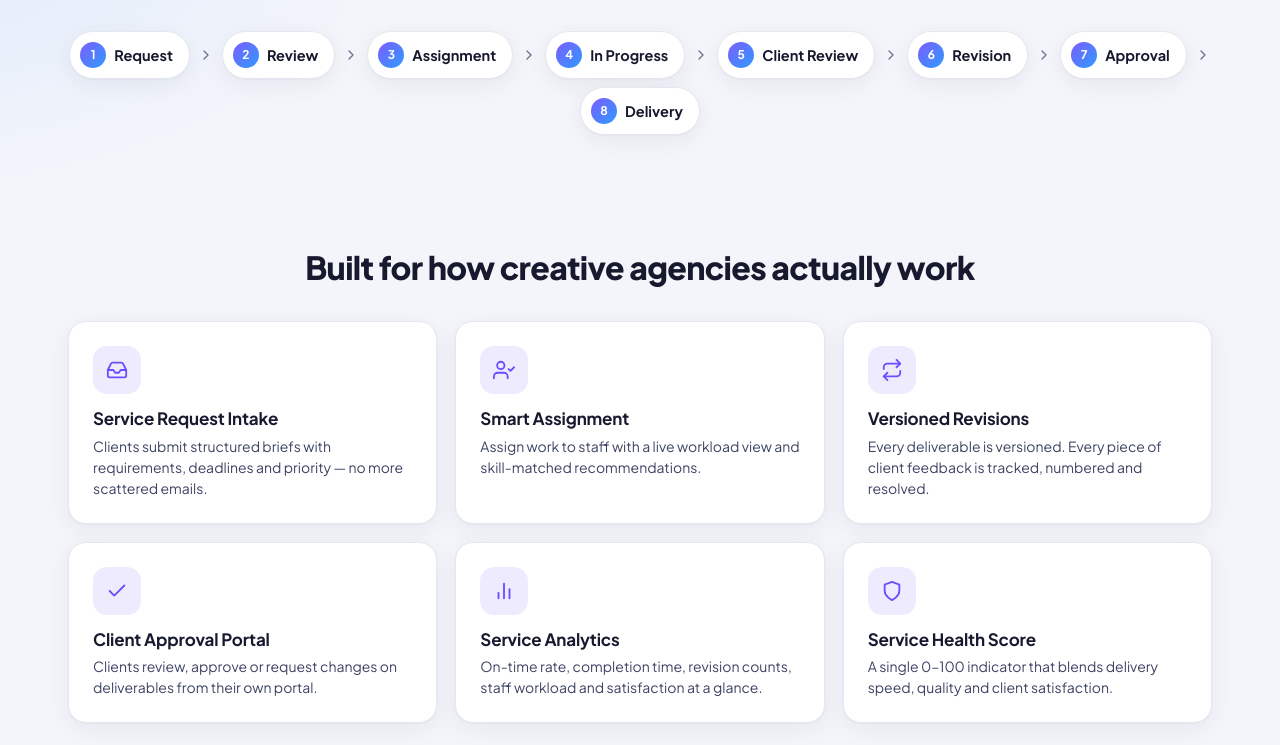
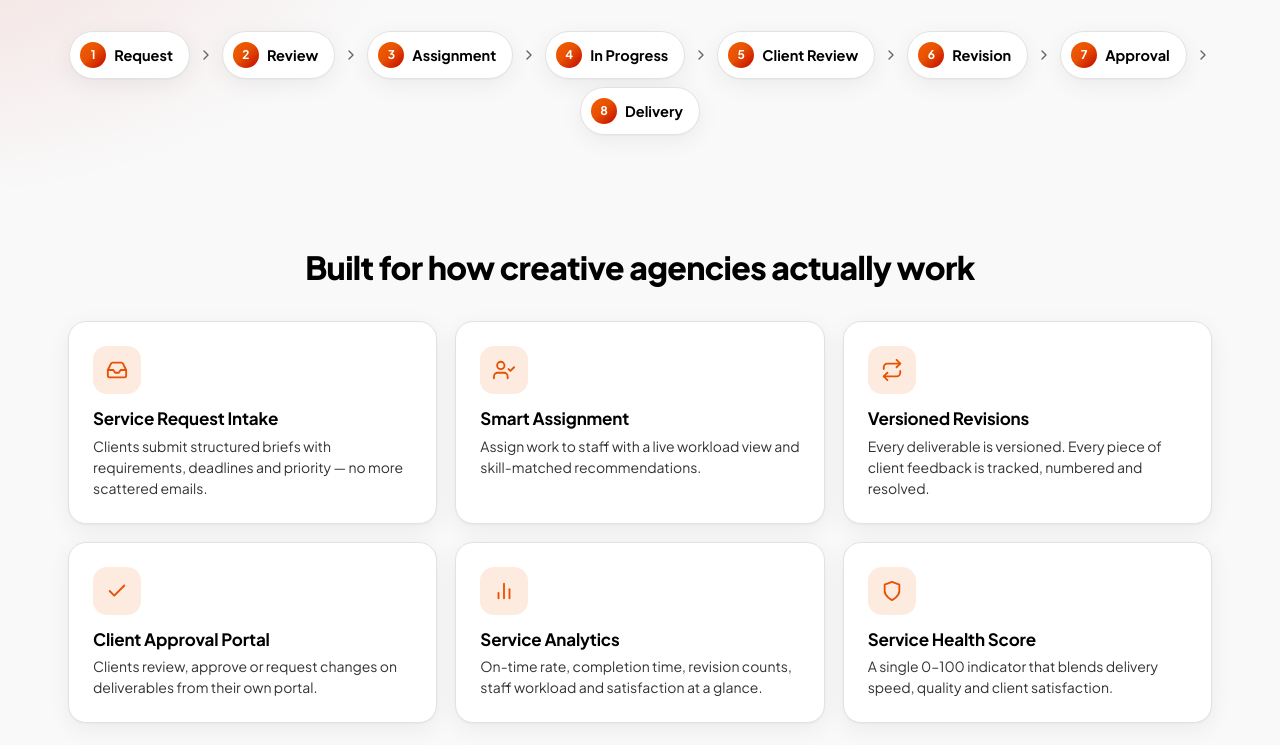
Before and after one commit to rensiast/flowdesk_web, a plain HTML site: page index.html in a window 1280 px wide. Shown: the part 702-1447 px from the top of the page. Drawn offline with Linux system fonts and the light colour scheme.

Commit message:
Retheme UI to orange/black brand palette
Replace the purple/blue theme with Branding Orange (#E85002), a black
and gray scale, and the beige-orange-red-black branding gradient.

- Rework light/dark color tokens; add --primary-rgb and --grad-hero
- Swap hard-coded purple shadows, backdrop and button colors
- Update status, priority, avatar and seeded service colors
- Recolor the logo and favicon gradient

```diff
--- a/css/styles.css
+++ b/css/styles.css
@@ -2,51 +2,60 @@
    FlowDesk — Styles
    ========================================================= */
 
+/* Palette — Branding Orange #E85002 · Primary #000000 · Dark Gray #333333
+   Gray #646464 · Light Gray #A7A7A7 · White #F9F9F9
+   Branding gradient: #D9C3AB → #F16001 → #C10801 → #000000 */
 :root {
-  --bg: #f4f5fb;
+  --bg: #f9f9f9;
   --surface: #ffffff;
-  --surface-2: #f8f9fd;
-  --surface-3: #eef0f8;
-  --border: #e5e7f0;
-  --text: #171a2f;
-  --text-2: #3d4363;
-  --muted: #6c7392;
-  --track: #eceef6;
-  --primary: #6c4dff;
-  --primary-2: #2f9bff;
-  --primary-soft: #efebff;
-  --green: #14b88a;
-  --amber: #f0a020;
-  --red: #ec4d63;
-  --blue: #2f9bff;
-  --violet: #7c5cff;
-  --pink: #e05bd8;
-  --teal: #00a6b8;
-  --shadow-sm: 0 1px 2px rgba(23, 26, 47, .06);
-  --shadow: 0 1px 2px rgba(23, 26, 47, .04), 0 6px 24px rgba(23, 26, 47, .06);
-  --shadow-lg: 0 24px 64px rgba(23, 26, 47, .18);
+  --surface-2: #f4f4f4;
+  --surface-3: #ececec;
+  --border: #e2e2e2;
+  --text: #000000;
+  --text-2: #333333;
+  --muted: #646464;
+  --track: #ececec;
+  --primary: #e85002;
+  --primary-2: #c10801;
+  --primary-soft: #fdebe0;
+  --primary-rgb: 232, 80, 2;
+  --green: #14a37a;
+  --amber: #e89a0c;
+  --red: #d92d2d;
+  --blue: #e85002;
+  --violet: #9c7653;
+  --pink: #f16001;
+  --teal: #646464;
+  --shadow-sm: 0 1px 2px rgba(0, 0, 0, .06);
+  --shadow: 0 1px 2px rgba(0, 0, 0, .04), 0 6px 24px rgba(0, 0, 0, .06);
+  --shadow-lg: 0 24px 64px rgba(0, 0, 0, .2);
   --radius: 14px;
   --radius-sm: 10px;
   --sidebar: 252px;
-  --grad: linear-gradient(135deg, #7c5cff 0%, #2f9bff 100%);
+  --grad: linear-gradient(135deg, #f16001 0%, #e85002 45%, #c10801 100%);
+  --grad-hero: linear-gradient(120deg, #d9c3ab -15%, #f16001 22%, #c10801 62%, #000000 100%);
   color-scheme: light;
 }
 
 [data-theme="dark"] {
-  --bg: #0d0f1c;
-  --surface: #161a2d;
-  --surface-2: #1b1f35;
-  --surface-3: #232843;
-  --border: #282d48;
-  --text: #eceefb;
-  --text-2: #c3c7e2;
-  --muted: #9097b8;
-  --track: #252a45;
-  --primary: #8b70ff;
-  --primary-soft: #2a2550;
-  --shadow-sm: 0 1px 2px rgba(0, 0, 0, .3);
-  --shadow: 0 1px 2px rgba(0, 0, 0, .25), 0 8px 28px rgba(0, 0, 0, .25);
-  --shadow-lg: 0 24px 64px rgba(0, 0, 0, .55);
+  --bg: #000000;
+  --surface: #141414;
+  --surface-2: #1b1b1b;
+  --surface-3: #262626;
+  --border: #333333;
+  --text: #f9f9f9;
+  --text-2: #d4d4d4;
+  --muted: #a7a7a7;
+  --track: #2a2a2a;
+  --primary: #f16001;
+  --primary-soft: #3a1a08;
+  --primary-rgb: 241, 96, 1;
+  --red: #f0443f;
+  --violet: #d9c3ab;
+  --teal: #a7a7a7;
+  --shadow-sm: 0 1px 2px rgba(0, 0, 0, .5);
+  --shadow: 0 1px 2px rgba(0, 0, 0, .4), 0 8px 28px rgba(0, 0, 0, .45);
+  --shadow-lg: 0 24px 64px rgba(0, 0, 0, .7);
   color-scheme: dark;
 }
 
@@ -87,8 +96,8 @@ kbd { background: var(--surface-3); border: 1px solid var(--border); border-bott
   transition: transform .12s, box-shadow .2s, background .2s, border-color .2s; text-decoration: none !important;
 }
 .btn:active { transform: translateY(1px); }
-.btn-primary { background: var(--grad); color: #fff; box-shadow: 0 4px 14px rgba(108, 77, 255, .3); }
-.btn-primary:hover { box-shadow: 0 6px 20px rgba(108, 77, 255, .42); }
+.btn-primary { background: var(--grad); color: #fff; box-shadow: 0 4px 14px rgba(var(--primary-rgb), .3); }
+.btn-primary:hover { box-shadow: 0 6px 20px rgba(var(--primary-rgb), .42); }
 .btn-success { background: var(--green); color: #fff; box-shadow: 0 4px 14px rgba(20, 184, 138, .3); }
 .btn-success:hover { filter: brightness(1.05); }
 .btn-danger { background: var(--red); color: #fff; }
@@ -96,7 +105,7 @@ kbd { background: var(--surface-3); border: 1px solid var(--border); border-bott
 .btn-danger-ghost:hover { background: color-mix(in srgb, var(--red) 10%, transparent); }
 .btn-ghost { background: var(--surface); color: var(--text); border-color: var(--border); }
 .btn-ghost:hover { border-color: var(--primary); color: var(--primary); }
-.btn-light { background: #fff; color: #3a2bb0; box-shadow: 0 6px 20px rgba(0, 0, 0, .15); }
+.btn-light { background: #fff; color: #c10801; box-shadow: 0 6px 20px rgba(0, 0, 0, .15); }
 .btn-sm { height: 32px; padding: 0 12px; font-size: 13px; border-radius: 8px; }
 .btn-block { width: 100%; height: 44px; }
 .icon-btn {
@@ -439,7 +448,7 @@ input[type=range] { padding: 0; height: 24px; accent-color: var(--primary); bord
 /* ---------- Modal ---------- */
 #modal-root { position: fixed; inset: 0; z-index: 100; display: none; place-items: center; padding: 16px; }
 #modal-root.open { display: grid; }
-.modal-backdrop { position: absolute; inset: 0; background: rgba(10, 12, 28, .55); backdrop-filter: blur(4px); animation: fadeIn .2s; }
+.modal-backdrop { position: absolute; inset: 0; background: rgba(0, 0, 0, .55); backdrop-filter: blur(4px); animation: fadeIn .2s; }
 .modal { position: relative; width: 100%; max-width: 520px; max-height: calc(100vh - 32px); display: flex; flex-direction: column; background: var(--surface); border-radius: 18px; box-shadow: var(--shadow-lg); animation: pop .25s cubic-bezier(.2, .9, .3, 1.2); border: 1px solid var(--border); }
 .modal form { display: flex; flex-direction: column; min-height: 0; max-height: inherit; }
 .modal.sm { max-width: 440px; }
@@ -509,7 +518,7 @@ input[type=range] { padding: 0; height: 24px; accent-color: var(--primary); bord
 .fb-card p { font-style: italic; }
 
 /* ---------- Client portal ---------- */
-.welcome { display: flex; justify-content: space-between; align-items: center; gap: 20px; flex-wrap: wrap; padding: 30px; border-radius: 20px; background: var(--grad); color: #fff; margin-bottom: 20px; position: relative; overflow: hidden; box-shadow: 0 14px 40px rgba(108, 77, 255, .3); }
+.welcome { display: flex; justify-content: space-between; align-items: center; gap: 20px; flex-wrap: wrap; padding: 30px; border-radius: 20px; background: var(--grad-hero); color: #fff; margin-bottom: 20px; position: relative; overflow: hidden; box-shadow: 0 14px 40px rgba(var(--primary-rgb), .3); }
 .welcome::after { content: ''; position: absolute; right: -60px; top: -80px; width: 280px; height: 280px; border-radius: 50%; background: rgba(255, 255, 255, .1); }
 .welcome::before { content: ''; position: absolute; right: 140px; bottom: -120px; width: 220px; height: 220px; border-radius: 50%; background: rgba(255, 255, 255, .07); }
 .welcome h1 { font-size: 28px; font-weight: 800; margin: 8px 0 6px; }
@@ -570,7 +579,7 @@ input[type=range] { padding: 0; height: 24px; accent-color: var(--primary); bord
 .version { display: flex; gap: 16px; position: relative; padding-bottom: 18px; }
 .version:not(:last-child)::before { content: ''; position: absolute; left: 21px; top: 44px; bottom: 0; width: 2px; background: var(--border); }
 .v-chip { width: 44px; height: 44px; border-radius: 12px; background: var(--surface-3); display: grid; place-items: center; font-weight: 800; color: var(--text-2); flex-shrink: 0; }
-.version.pending .v-chip { background: var(--grad); color: #fff; box-shadow: 0 6px 16px rgba(108, 77, 255, .35); }
+.version.pending .v-chip { background: var(--grad); color: #fff; box-shadow: 0 6px 16px rgba(var(--primary-rgb), .35); }
 .v-body { flex: 1; min-width: 0; padding: 12px 14px; border: 1px solid var(--border); border-radius: 12px; background: var(--surface-2); }
 .version.pending .v-body { border-color: color-mix(in srgb, var(--amber) 50%, var(--border)); background: color-mix(in srgb, var(--amber) 5%, var(--surface)); }
 .v-head { display: flex; justify-content: space-between; gap: 10px; align-items: center; flex-wrap: wrap; }
@@ -750,7 +759,7 @@ input[type=range] { padding: 0; height: 24px; accent-color: var(--primary); bord
 @media (max-width: 1024px) {
   .sidebar { transform: translateX(-100%); box-shadow: var(--shadow-lg); }
   body.nav-open .sidebar { transform: none; }
-  body.nav-open .nav-scrim { display: block; position: fixed; inset: 0; background: rgba(10, 12, 28, .45); z-index: 35; }
+  body.nav-open .nav-scrim { display: block; position: fixed; inset: 0; background: rgba(0, 0, 0, .45); z-index: 35; }
   .main-col { margin-left: 0; }
   .only-mobile { display: inline-grid; }
   .kpis { grid-template-columns: repeat(2, minmax(0, 1fr)); }
--- a/js/app.js
+++ b/js/app.js
@@ -470,7 +470,7 @@ const Act = {
   },
 
   serviceForm(id) {
-    const s = id ? Store.service(id) : { color: '#7c5cff', icon: 'pen', baseDays: 7 };
+    const s = id ? Store.service(id) : { color: '#e85002', icon: 'pen', baseDays: 7 };
     const icons = ['pen', 'code', 'film', 'present', 'share', 'box', 'layers', 'zap'];
     UI.modal({
       title: id ? 'Edit service' : 'Add service', size: 'md',
--- a/js/store.js
+++ b/js/store.js
@@ -32,11 +32,11 @@ function seed() {
 
   /* Services */
   const svc = (id, name, description, baseDays, icon, color) => db.services.push({ id, name, description, baseDays, icon, color, active: true });
-  svc('s_gd', 'Graphic Design', 'Logos, brand identity, print collateral, packaging and layouts.', 10, 'pen', '#7c5cff');
-  svc('s_web', 'Web Development', 'Websites, landing pages and web apps built responsive-first.', 25, 'code', '#2f9bff');
-  svc('s_vid', 'Video Editing', 'Promotional videos, reels, testimonials and motion graphics.', 12, 'film', '#ff6b6b');
-  svc('s_pres', 'Presentation Design', 'Pitch decks, reports and keynote presentations.', 6, 'present', '#ffb020');
-  svc('s_soc', 'Social Media Content', 'Campaign visuals, captions and monthly content calendars.', 8, 'share', '#14b88a');
+  svc('s_gd', 'Graphic Design', 'Logos, brand identity, print collateral, packaging and layouts.', 10, 'pen', '#e85002');
+  svc('s_web', 'Web Development', 'Websites, landing pages and web apps built responsive-first.', 25, 'code', '#646464');
+  svc('s_vid', 'Video Editing', 'Promotional videos, reels, testimonials and motion graphics.', 12, 'film', '#c10801');
+  svc('s_pres', 'Presentation Design', 'Pitch decks, reports and keynote presentations.', 6, 'present', '#e89a0c');
+  svc('s_soc', 'Social Media Content', 'Campaign visuals, captions and monthly content calendars.', 8, 'share', '#9c7653');
 
   /* Agency users */
   const user = (id, name, email, role, title, extra = {}) => db.users.push(Object.assign({ id, name, email, password: 'demo123', role, title, createdAt: daysFromNow(-200) }, extra));
--- a/js/ui.js
+++ b/js/ui.js
@@ -62,13 +62,13 @@ const ICONS = {
 };
 
 const STATUS_COLORS = {
-  'Assigned': '#8b93a7', 'In Progress': '#2f9bff', 'Client Review': '#f5a524', 'Revision': '#f0566a',
-  'Approved': '#14b88a', 'Delivered': '#7c5cff',
-  'Pending': '#f5a524', 'Under Review': '#2f9bff', 'Converted': '#14b88a', 'Rejected': '#f0566a',
-  'Pending Review': '#f5a524', 'Revision Requested': '#f0566a', 'Open': '#f0566a', 'Addressed': '#14b88a',
+  'Assigned': '#8a8a8a', 'In Progress': '#e85002', 'Client Review': '#e89a0c', 'Revision': '#d92d2d',
+  'Approved': '#14a37a', 'Delivered': '#9c7653',
+  'Pending': '#e89a0c', 'Under Review': '#e85002', 'Converted': '#14a37a', 'Rejected': '#d92d2d',
+  'Pending Review': '#e89a0c', 'Revision Requested': '#d92d2d', 'Open': '#d92d2d', 'Addressed': '#14a37a',
 };
-const PRIORITY_COLORS = { Low: '#8b93a7', Medium: '#2f9bff', High: '#f5a524', Urgent: '#f0566a' };
-const AVATAR_COLORS = ['#7c5cff', '#2f9bff', '#14b88a', '#f5a524', '#f0566a', '#e05bd8', '#00a6b8', '#ff8a3d'];
+const PRIORITY_COLORS = { Low: '#8a8a8a', Medium: '#9c7653', High: '#e85002', Urgent: '#d92d2d' };
+const AVATAR_COLORS = ['#e85002', '#c10801', '#333333', '#646464', '#f16001', '#9c7653', '#14a37a', '#8a8a8a'];
 
 const UI = {
   icon(name, size = 18, cls = '') {
@@ -107,7 +107,7 @@ const UI = {
     return `<span class="avatar" style="--s:${size}px;background:${this.colorFor(user.id)}" title="${this.esc(user.name)}">${this.initials(user.name)}</span>`;
   },
   badge(status) {
-    const c = STATUS_COLORS[status] || '#8b93a7';
+    const c = STATUS_COLORS[status] || '#8a8a8a';
     return `<span class="badge" style="--c:${c}"><i></i>${this.esc(status)}</span>`;
   },
   priority(p) {
```
Also changed, not shown: js/views.js (+4 -4 lines), index.html (line endings or trailing spaces).
